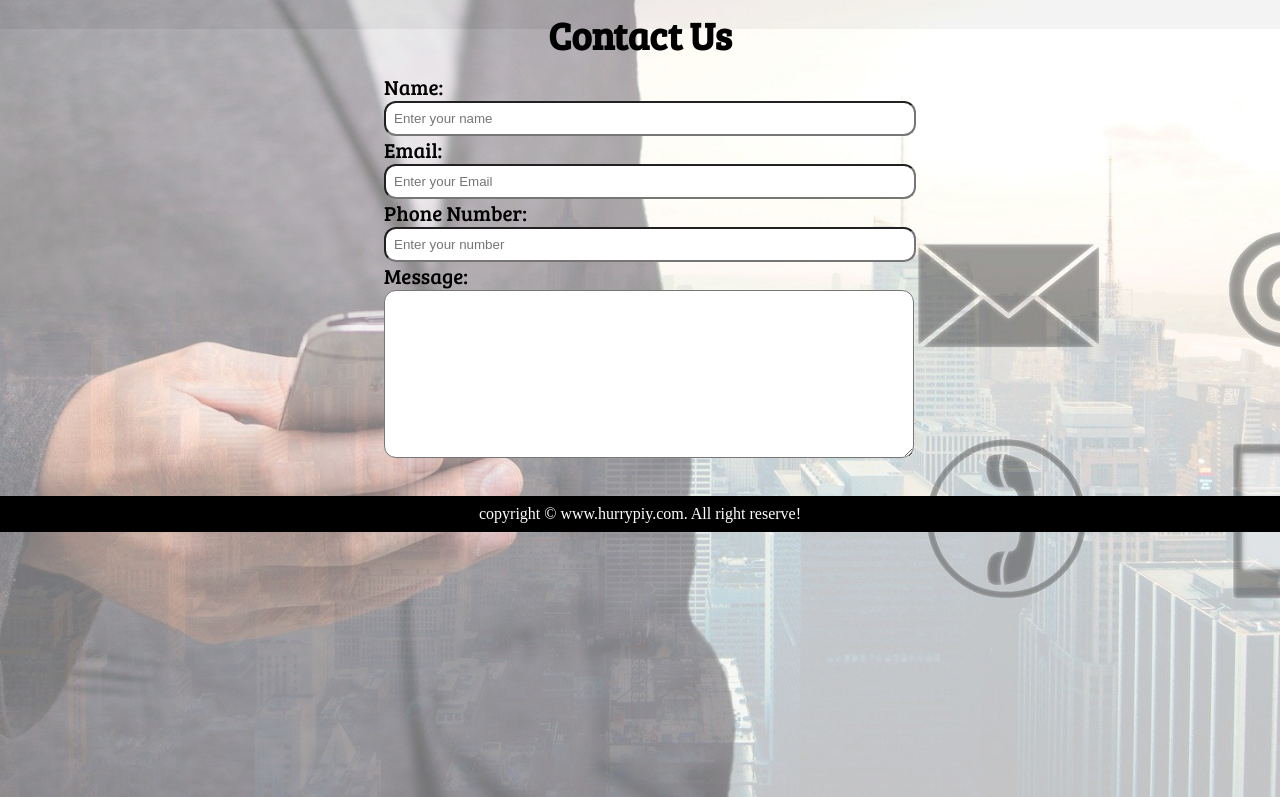
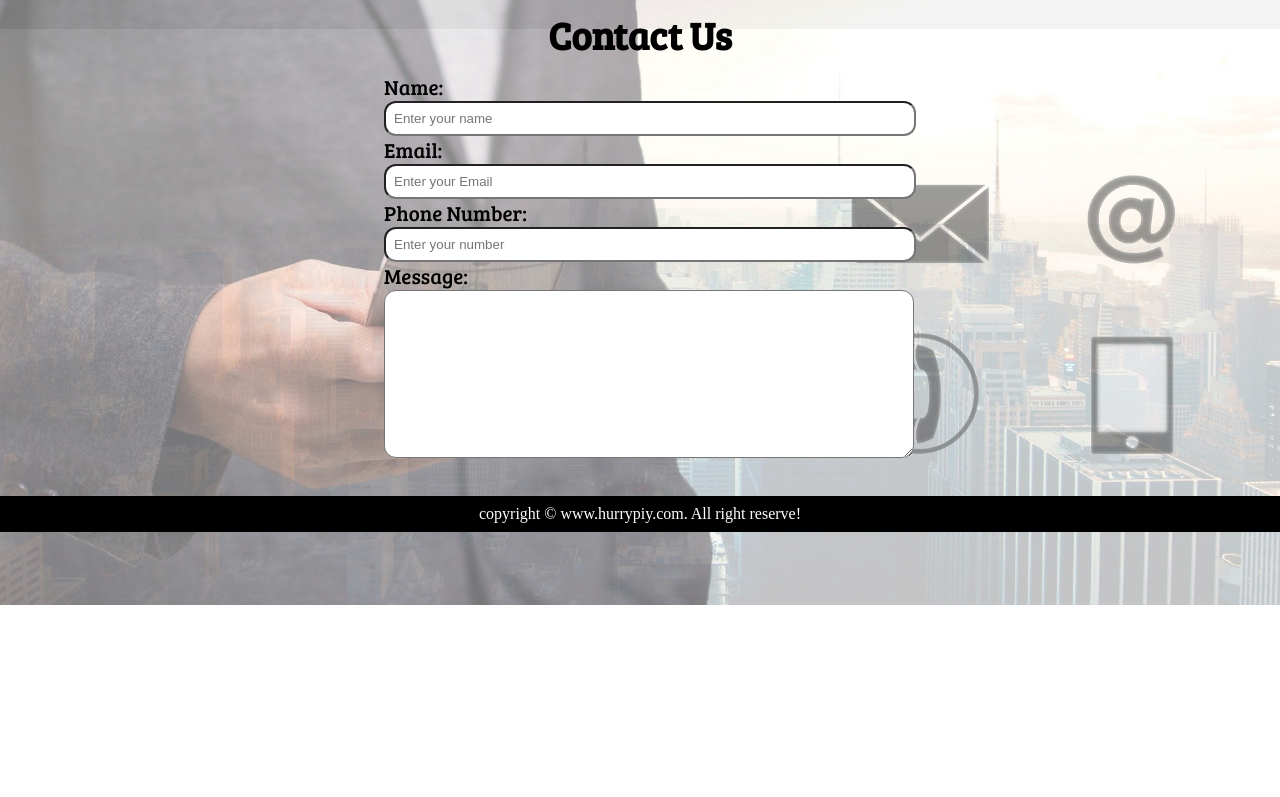
Before and after one commit to piyushsrivastava0004/Food-order-website.github.io, a plain HTML site: page index.html in a window 1280 px wide. Shown: the part 1265-2062 px from the top of the page. After the commit the page ends 1870 px from the top, so only its background shows below. Drawn offline with Linux system fonts and the light colour scheme.

Commit message:
Update style.css

```diff
--- a/css/style.css
+++ b/css/style.css
@@ -161,7 +161,7 @@ margin: 0px 23px;
     content: "";
     background: url('../contact.jpg') no-repeat center center/cover;
     position: absolute;
-    height: 100%;
+    height: 76%;
     width: 100%;
     z-index: -1;
     opacity: 0.7;
```
